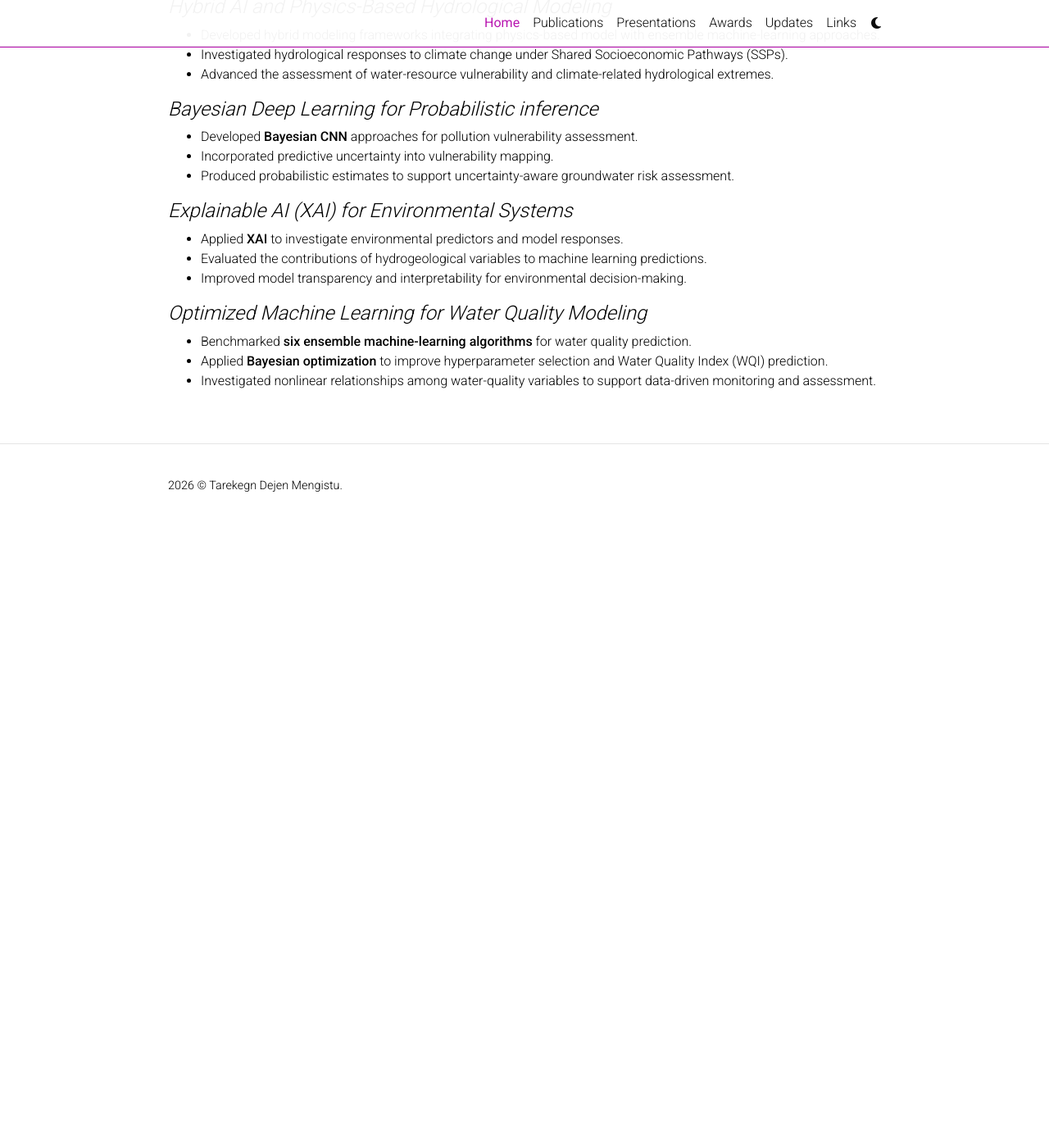
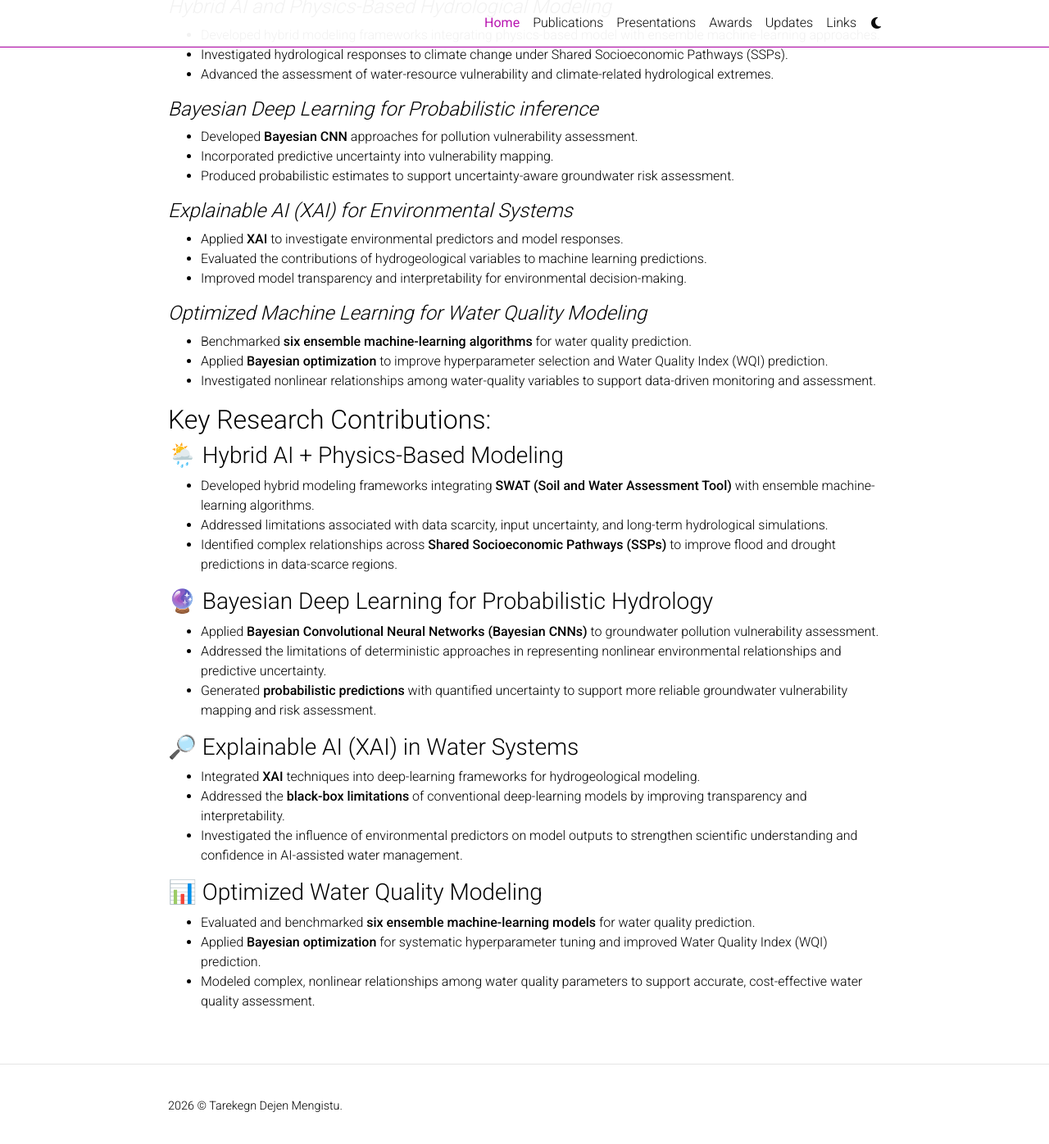
Before and after one commit to tdmengistu/tdmengistu.github.io, a Jekyll site: the page built from _pages/about.md, in a window 1280 px wide and 1400 px high, scrolled down 636 px. Shown: the top 1396 px of the window at 82% size. Built offline with Jekyll 4.4.1, drawn with Linux system fonts in a browser that asks for light colours; a style sheet for code colours, icons or effects is not loaded; before the commit the page ends 1280 px from its top, so only the background shows below that.

Commit message:
Update about.md

```diff
--- a/_pages/about.md
+++ b/_pages/about.md
@@ -48,3 +48,29 @@ My current work focuses on deep transfer learning and hybrid graph learning for
 - Benchmarked **six ensemble machine-learning algorithms** for water quality prediction.
 - Applied **Bayesian optimization** to improve hyperparameter selection and Water Quality Index (WQI) prediction.
 - Investigated nonlinear relationships among water-quality variables to support data-driven monitoring and assessment.
+
+## Key Research Contributions:
+
+### 🌦️ Hybrid AI + Physics-Based Modeling
+
+- Developed hybrid modeling frameworks integrating **SWAT (Soil and Water Assessment Tool)** with ensemble machine-learning algorithms.
+- Addressed limitations associated with data scarcity, input uncertainty, and long-term hydrological simulations.
+- Identified complex relationships across **Shared Socioeconomic Pathways (SSPs)** to improve flood and drought predictions in data-scarce regions.
+
+### 🔮 Bayesian Deep Learning for Probabilistic Hydrology
+
+- Applied **Bayesian Convolutional Neural Networks (Bayesian CNNs)** to groundwater pollution vulnerability assessment.
+- Addressed the limitations of deterministic approaches in representing nonlinear environmental relationships and predictive uncertainty.
+- Generated **probabilistic predictions** with quantified uncertainty to support more reliable groundwater vulnerability mapping and risk assessment.
+
+### 🔎 Explainable AI (XAI) in Water Systems
+
+- Integrated **XAI** techniques into deep-learning frameworks for hydrogeological modeling.
+- Addressed the **black-box limitations** of conventional deep-learning models by improving transparency and interpretability.
+- Investigated the influence of environmental predictors on model outputs to strengthen scientific understanding and confidence in AI-assisted water management.
+
+### 📊  Optimized Water Quality Modeling
+
+- Evaluated and benchmarked **six ensemble machine-learning models** for water quality prediction.
+- Applied **Bayesian optimization** for systematic hyperparameter tuning and improved Water Quality Index (WQI) prediction.
+- Modeled complex, nonlinear relationships among water quality parameters to support accurate, cost-effective water quality assessment.
```
